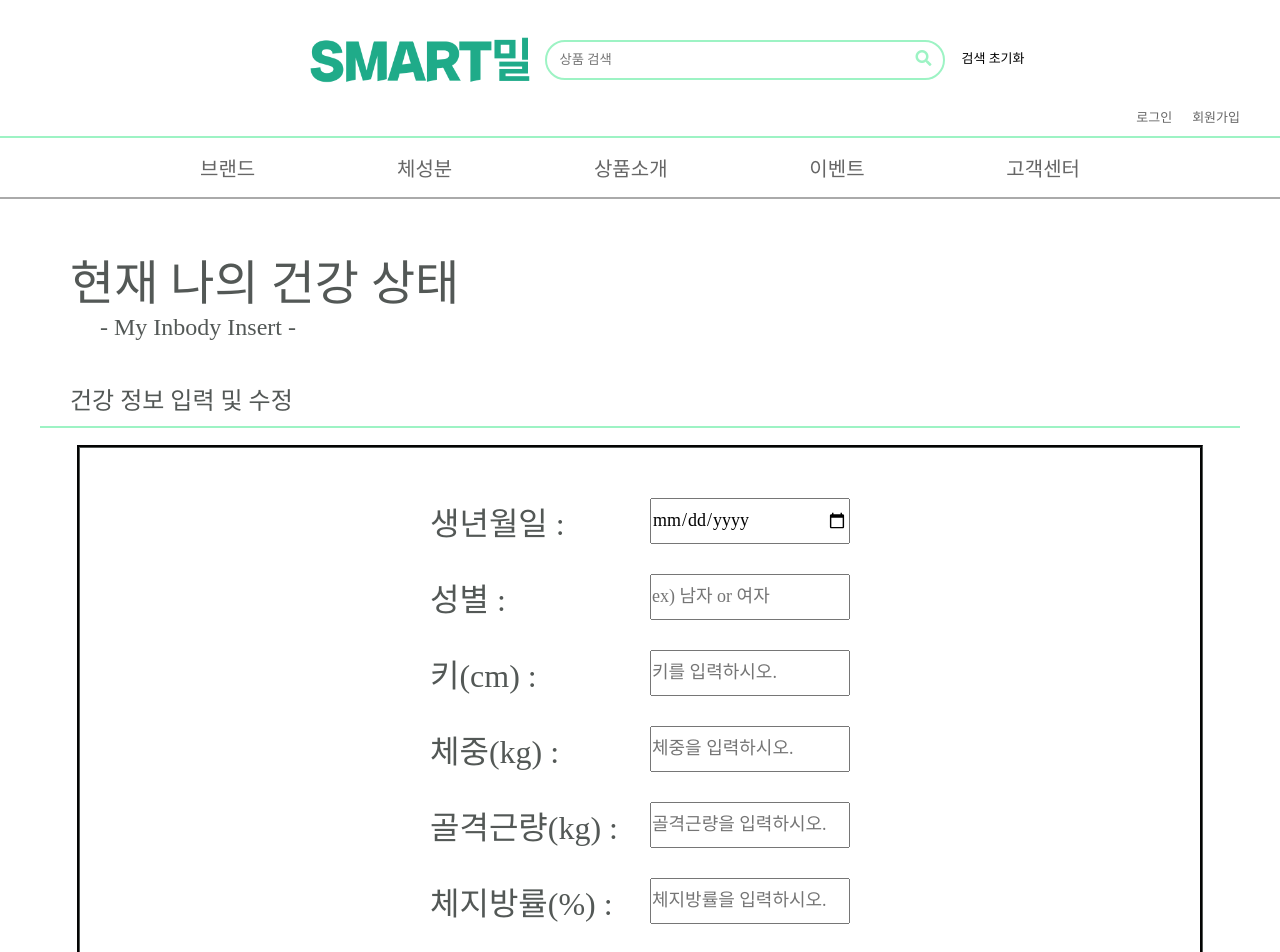
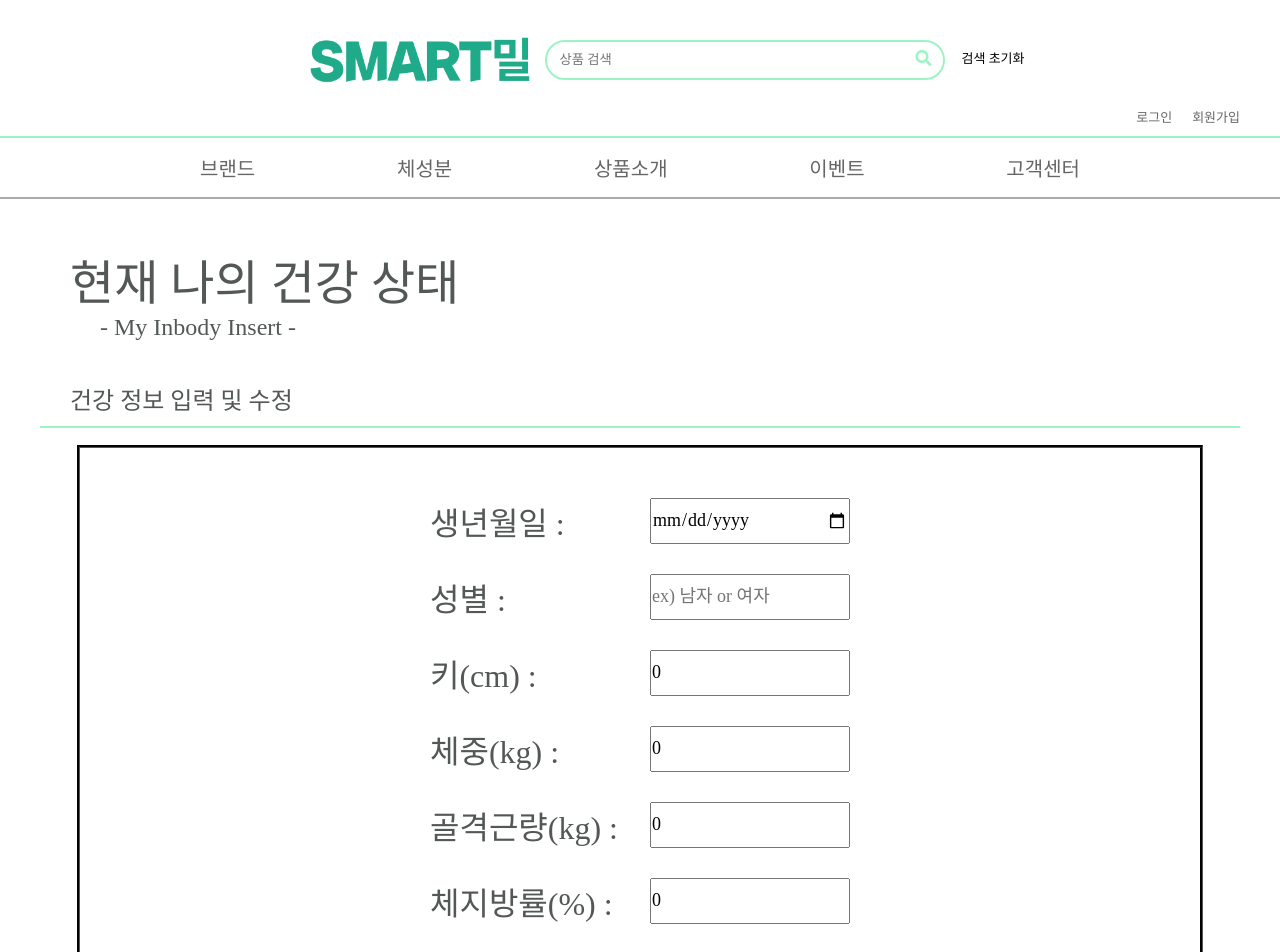
Before and after one commit to tnghd5761/SmartMeal, a React (Create React App) app: page /inbody/update in a window 1280 px wide. Shown: the top 952 px of the page. Built offline with nearby package versions, Linux system fonts and the light colour scheme; no server answers; a web font is replaced by a local one.

Commit message:
chore: fix error
fix css error and initializing error

```diff
--- a/src/pages/MainPage/main.scss
+++ b/src/pages/MainPage/main.scss
@@ -7,8 +7,11 @@
 	.promotion_container{
 		margin-bottom: 100px;
 		width: 1600px;
+		max-width: 98vw;
+		overflow: hidden;
 		.promotion_img{
 			width: 1600px;
+			overflow: hidden;
 		}
 	}
 	.prefer_container{
--- a/src/pages/Update/Update.jsx
+++ b/src/pages/Update/Update.jsx
@@ -170,8 +170,10 @@ const Update = ({history}) => {
           {formError && formError.split(".").map((msg, idx) => <p key={idx}>{msg}</p>)}
         </Modal>
         }
-        <div className="navbar-container">
-          <p classname="mypage-title">마이 페이지</p>
+        <div className="update-container">
+			<div className="mypage-title">
+				<p>마이 페이지</p>
+			</div>
             <div className="mypage-menu">
                 <Button color="#1FAB89" text="회원 정보" link="/mypage" size="20px"/>
                 <Button color="#1FAB89" text="회원 탈퇴" link="/mypage/delete" size="20px"/>
--- a/src/pages/Update/Update.scss
+++ b/src/pages/Update/Update.scss
@@ -1,10 +1,22 @@
-.navbar-container{
-    margin: 50px 200px 100px 200px;
+.update-container{
+	display: flex;
+	flex-direction: column;
+	align-items: center;
+	align-content: center;
+
+	margin-top: 30px;
+	margin-bottom: 50px;
     font-size: xxx-large;
     color: rgb(83, 88, 86);
-
+	.mypage-title{
+		width: 1200px;
+		.p{
+			text-align: left;
+		}
+	}
     .mypage-menu{
         display: flex;
+		width: 1200px;
         padding: 15px 0px 0px 30px;
         border-bottom: 2px solid #9DF3C4;
 
--- a/src/pages/insertHealth/insertHealth.jsx
+++ b/src/pages/insertHealth/insertHealth.jsx
@@ -12,10 +12,10 @@ function InsertHelalth ({history}){
 
     const [birth, setbirth] = useState('')
     const [gender, setgender] = useState('')
-    const [height, setheight] = useState()
-    const [weight, setweight] = useState()
-    const [muscle, setmuscle] = useState()
-    const [fat, setfat] = useState()
+    const [height, setheight] = useState(0)
+    const [weight, setweight] = useState(0)
+    const [muscle, setmuscle] = useState(0)
+    const [fat, setfat] = useState(0)
 
     useEffect(()=>{
         if(!userListLoading){
```
